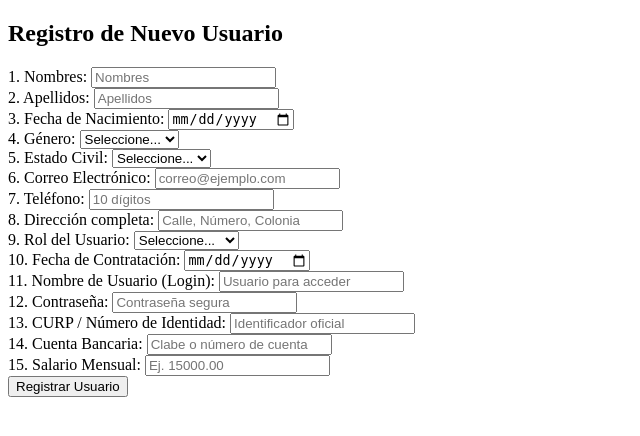
After one commit to Watari4539/LoginTallerBD, a PHP site: page /Frontend/crearUsuario.html in a window 1280 px wide. The commit adds this page. Shown: the top 436 px of the page, without its empty margins (0-640 px from the left). Run offline with PHP 8.4, Linux system fonts and the light colour scheme.

Commit message:
RegistroDeNuevoUsuario

```diff
--- /dev/null
+++ b/Frontend/crearUsuario.html
@@ -0,0 +1,112 @@
+<!DOCTYPE html>
+<html lang="es">
+<head>
+    <meta charset="UTF-8">
+    <meta name="viewport" content="width=device-width, initial-scale=1.0">
+    <title>Registro de Usuario</title>
+</head>
+<body>
+    <div class="form_register_container">
+        <h2>Registro de Nuevo Usuario</h2>
+        <form id="form_crear_usuario" action="#" method="POST">
+
+            <!-- Datos Personales -->
+            <div class="form-group">
+                <label for="nombres">1. Nombres:</label>
+                <input type="text" id="nombres" name="nombres" placeholder="Nombres" required>
+            </div>
+
+            <div class="form-group">
+                <label for="apellidos">2. Apellidos:</label>
+                <input type="text" id="apellidos" name="apellidos" placeholder="Apellidos" required>
+            </div>
+
+            <div class="form-group">
+                <label for="fecha_nacimiento">3. Fecha de Nacimiento:</label>
+                <input type="date" id="fecha_nacimiento" name="fecha_nacimiento" required>
+            </div>
+
+            <div class="form-group">
+                <label for="genero">4. Género:</label>
+                <select id="genero" name="genero" required>
+                    <option value="">Seleccione...</option>
+                    <option value="M">Masculino</option>
+                    <option value="F">Femenino</option>
+                    <option value="O">Otro</option>
+                </select>
+            </div>
+
+            <div class="form-group">
+                <label for="estado_civil">5. Estado Civil:</label>
+                <select id="estado_civil" name="estado_civil" required>
+                    <option value="">Seleccione...</option>
+                    <option value="soltero">Soltero/a</option>
+                    <option value="casado">Casado/a</option>
+                    <option value="divorciado">Divorciado/a</option>
+                </select>
+            </div>
+
+            <!-- Datos de Contacto -->
+            <div class="form-group">
+                <label for="email">6. Correo Electrónico:</label>
+                <input type="email" id="email" name="email" placeholder="correo@ejemplo.com" required>
+            </div>
+
+            <div class="form-group">
+                <label for="telefono">7. Teléfono:</label>
+                <input type="tel" id="telefono" name="telefono" placeholder="10 dígitos" required>
+            </div>
+
+            <div class="form-group">
+                <label for="direccion">8. Dirección completa:</label>
+                <input type="text" id="direccion" name="direccion" placeholder="Calle, Número, Colonia" required>
+            </div>
+
+            <!-- Datos de Sistema y Empresa -->
+            <div class="form-group">
+                <label for="rol">9. Rol del Usuario:</label>
+                <select id="rol" name="rol" required>
+                    <option value="">Seleccione...</option>
+                    <option value="administrador">Administrador</option>
+                    <option value="empleado">Empleado</option>
+                </select>
+            </div>
+
+            <div class="form-group">
+                <label for="fecha_contratacion">10. Fecha de Contratación:</label>
+                <input type="date" id="fecha_contratacion" name="fecha_contratacion" required>
+            </div>
+
+            <div class="form-group">
+                <label for="nombre_usuario">11. Nombre de Usuario (Login):</label>
+                <input type="text" id="nombre_usuario" name="nombre_usuario" placeholder="Usuario para acceder" required>
+            </div>
+
+            <div class="form-group">
+                <label for="password">12. Contraseña:</label>
+                <input type="password" id="password" name="password" placeholder="Contraseña segura" required>
+            </div>
+
+            <!-- Datos Sensibles (Para encriptar con AES_ENCRYPT en Backend) -->
+            <div class="form-group">
+                <label for="curp">13. CURP / Número de Identidad:</label>
+                <input type="text" id="curp" name="curp" placeholder="Identificador oficial" required>
+            </div>
+
+            <div class="form-group">
+                <label for="cuenta_bancaria">14. Cuenta Bancaria:</label>
+                <input type="text" id="cuenta_bancaria" name="cuenta_bancaria" placeholder="Clabe o número de cuenta" required>
+            </div>
+
+            <div class="form-group">
+                <label for="salario">15. Salario Mensual:</label>
+                <input type="number" id="salario" name="salario" step="0.01" placeholder="Ej. 15000.00" required>
+            </div>
+
+            <div class="form-actions">
+                <button type="submit" class="btn-submit">Registrar Usuario</button>
+            </div>
+        </form>
+    </div>
+</body>
+</html>
--- a/styles.css
+++ b/styles.css
@@ -2,7 +2,8 @@
 .form_login{
     display: flex;
     flex-direction: column;
-    justify-content: center; /* Centra verticalmente */
-    align-items: center;     /* Centra horizontalmente */
+    justify-content: center;
+    align-items: center;
     height: 100vh;
+
 }
```
Also changed, not shown: Frontend/index.html (added, +23 -0 lines), index.html (deleted, +0 -17 lines).
